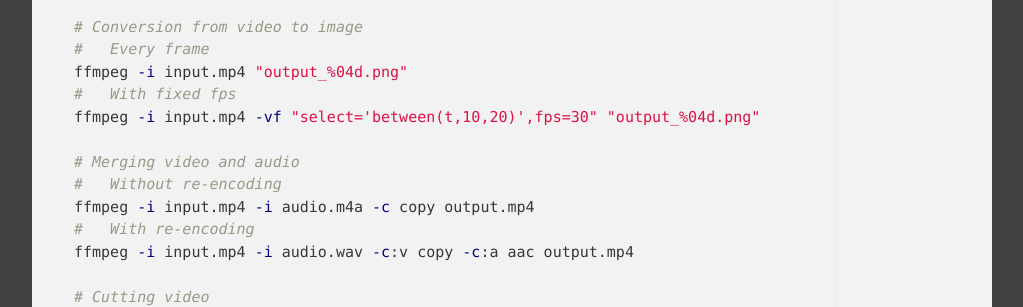
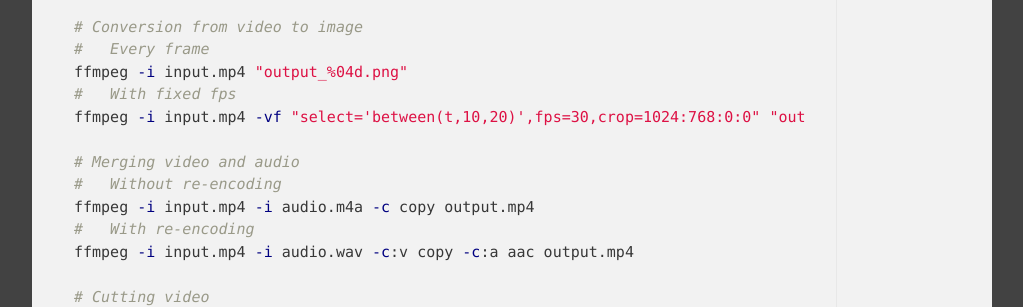
Before and after one commit to taroxd/taroxd.github.io, a Jekyll site: the page built from note/_posts/2017-06-15-media-processing-cheatsheet.md, in a window 1280 px wide. Shown: the part 949-1256 px from the top of the page, without its empty margins (128-1151 px from the left). Built offline with Jekyll 4.4.1, drawn with Linux system fonts in a browser that asks for light colours.

Commit message:
update note

```diff
--- a/note/_posts/2017-06-15-media-processing-cheatsheet.md
+++ b/note/_posts/2017-06-15-media-processing-cheatsheet.md
@@ -42,7 +42,7 @@ magick input.png -alpha set -size 32x32 xc: -geometry +32+32 -compose DstOut -co
 #   Every frame
 ffmpeg -i input.mp4 "output_%04d.png"
 #   With fixed fps
-ffmpeg -i input.mp4 -vf "select='between(t,10,20)',fps=30" "output_%04d.png"
+ffmpeg -i input.mp4 -vf "select='between(t,10,20)',fps=30,crop=1024:768:0:0" "output_%04d.png"
 
 # Merging video and audio
 #   Without re-encoding
```
